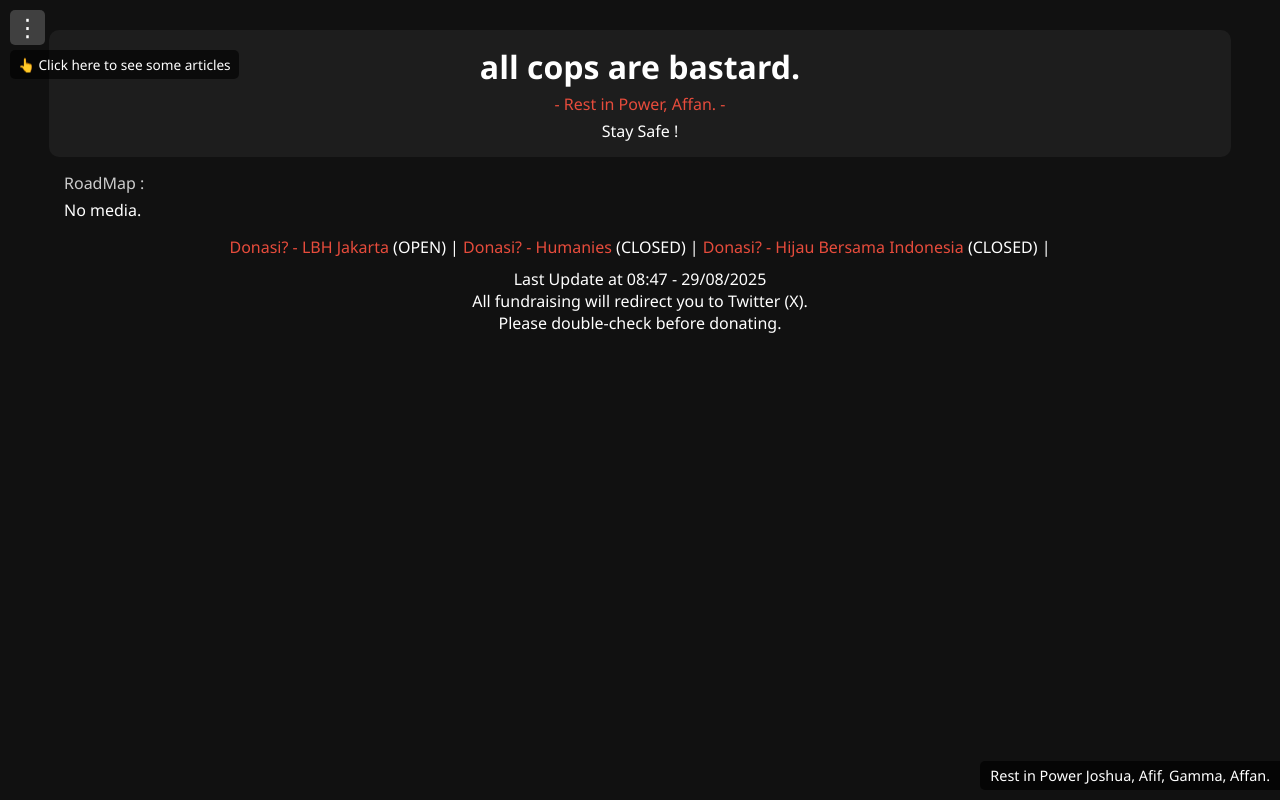
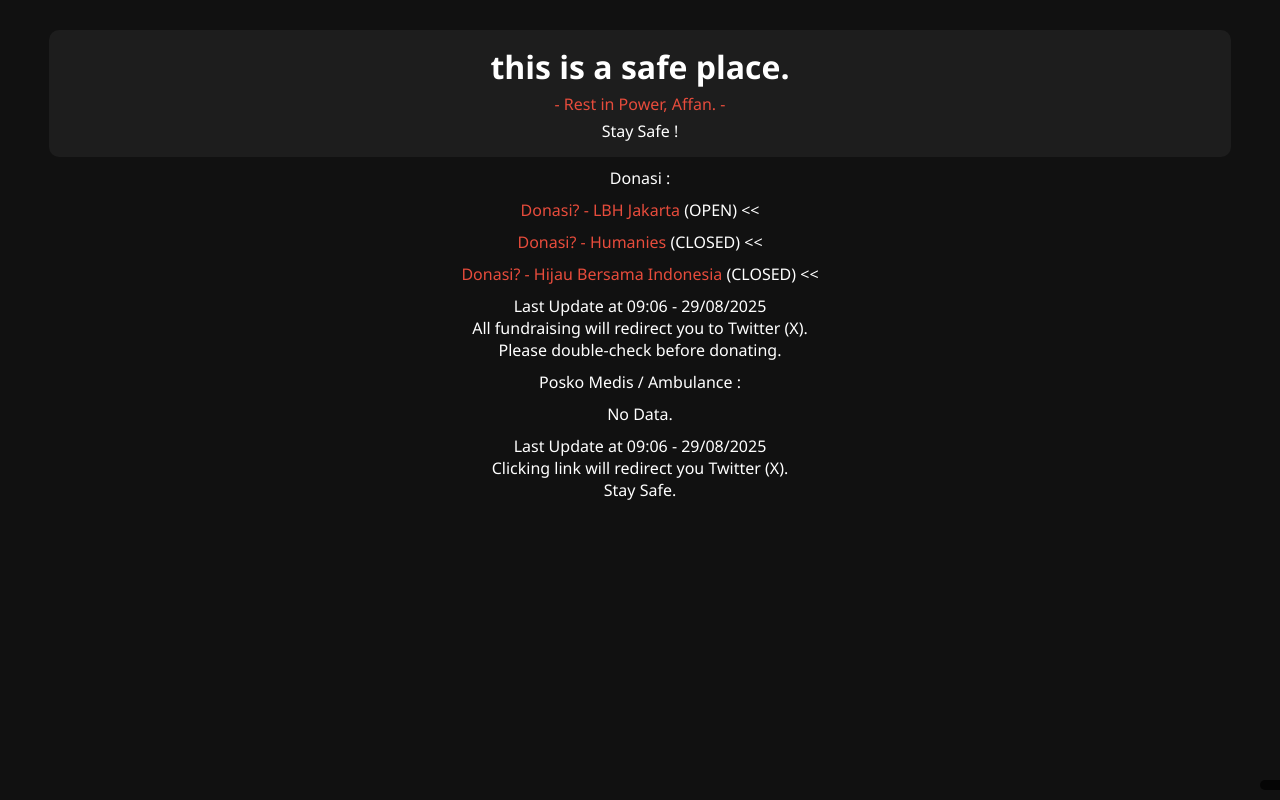
Before and after one commit to Rstyzxsad/livewebsite, a plain HTML site: page index.html in a window 1280 px wide. Drawn offline with Linux system fonts and the light colour scheme.

Commit message:
Update link

```diff
--- a/index.html
+++ b/index.html
@@ -154,29 +154,34 @@
 
 <!-- Header -->
 <div class="header">
-  <h1>all cops are bastard.</h1>
+  <h1>this is a safe place.</h1>
   <a href="https://youtu.be/JWZ4W34MrzQ?si=09bpRnbyHUhhowmC" target="_blank">- Rest in Power, Affan. -</a>
   <a href="https://youtu.be/JWZ4W34MrzQ?si=09bpRnbyHUhhowmC" target="_blank"></a>Stay Safe !
 </div>
 
-<!-- Gallery Section -->
-<div class="gallery-section">
-  <div class="gallery-title">RoadMap :</div>
-  <a href="https://x.com/LBH_Jakarta/status/1960995991919776228" target="_blank"></a>No media.
-  </div>
+<!-- Donasi -->
+<div class="donasi1">
+  <a href="https://x.com/LBH_Jakarta/status/1960995991919776228" target="_blank"></a> Donasi :
+
+<!-- Donasi -->
+<div class="donasi">
+  <a href="https://x.com/LBH_Jakarta/status/1960995991919776228" target="_blank">Donasi? - LBH Jakarta</a> (OPEN) <<
 </div>
 
 <!-- Donasi -->
 <div class="donasi">
-  <a href="https://x.com/LBH_Jakarta/status/1960995991919776228" target="_blank">Donasi? - LBH Jakarta</a> (OPEN) |
-  <a href="https://x.com/humaniesproject/status/1961134669963116622" target="_blank">Donasi? - Humanies</a> (CLOSED) |
-  <a href="https://x.com/hijaubersamaid/status/1961128546170277923" target="_blank">Donasi? - Hijau Bersama Indonesia</a> (CLOSED) |
+  <a href="https://x.com/humaniesproject/status/1961134669963116622" target="_blank">Donasi? - Humanies</a> (CLOSED) <<
+</div>
+
+<!-- Donasi -->
+<div class="donasi">
+  <a href= "https://x.com/hijaubersamaid/status/1961128546170277923" target="_blank">Donasi? - Hijau Bersama Indonesia</a> (CLOSED) <<
 </div>
 
 
 <!-- Donasi -->
 <div class="donasi1">
-  <a href="https://x.com/LBH_Jakarta/status/1960995991919776228" target="_blank"></a>Last Update at 08:47 - 29/08/2025
+  <a href="https://x.com/LBH_Jakarta/status/1960995991919776228" target="_blank"></a>Last Update at 09:06 - 29/08/2025
 
 <!-- Donasi -->
 <div class="donasi2">
@@ -184,13 +189,26 @@
 <div class="donasi2">
   <a href="https://x.com/LBH_Jakarta/status/1960995991919776228" target="_blank"></a>Please double-check before donating.
 
+<!-- Donasi -->
+<div class="donasi1">
+  <a href="https://x.com/LBH_Jakarta/status/1960995991919776228" target="_blank"></a> Posko Medis / Ambulance :
 
+<!-- Donasi -->
+<div class="donasi1">
+  <a href="https://x.com/LBH_Jakarta/status/1960995991919776228" target="_blank"></a> No Data.
+
+<!-- Donasi -->
+<div class="donasi1">
+  <a href="https://x.com/LBH_Jakarta/status/1960995991919776228" target="_blank"></a>Last Update at 09:06 - 29/08/2025
+
+<!-- Donasi -->
+<div class="donasi2">
+  <a href="https://x.com/LBH_Jakarta/status/1960995991919776228" target="_blank"></a>Clicking link will redirect you Twitter (X).<!-- Donasi -->
+<div class="donasi2">
+  <a href="https://x.com/LBH_Jakarta/status/1960995991919776228" target="_blank"></a>Stay Safe.
 </div>
 
 
-<!-- Panel Artikel -->
-<button class="menu-btn" id="menuBtn">&#8942;</button>
-<div class="menu-hint" id="menuHint">👆 Click here to see some articles</div>
 <div class="panel" id="panel">
   <span class="close-btn" id="closeBtn">✖</span>
   <h2>Artikel</h2>
```
